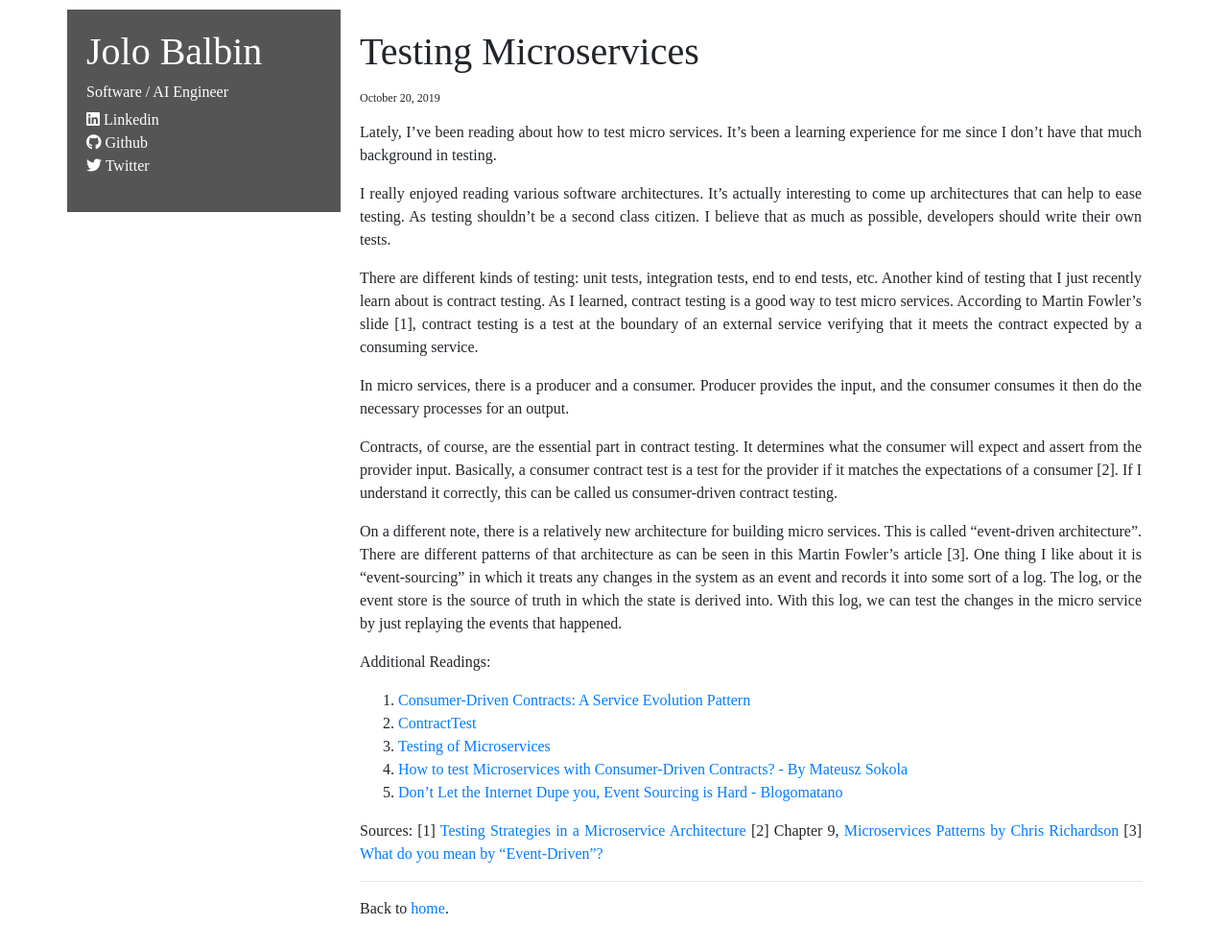
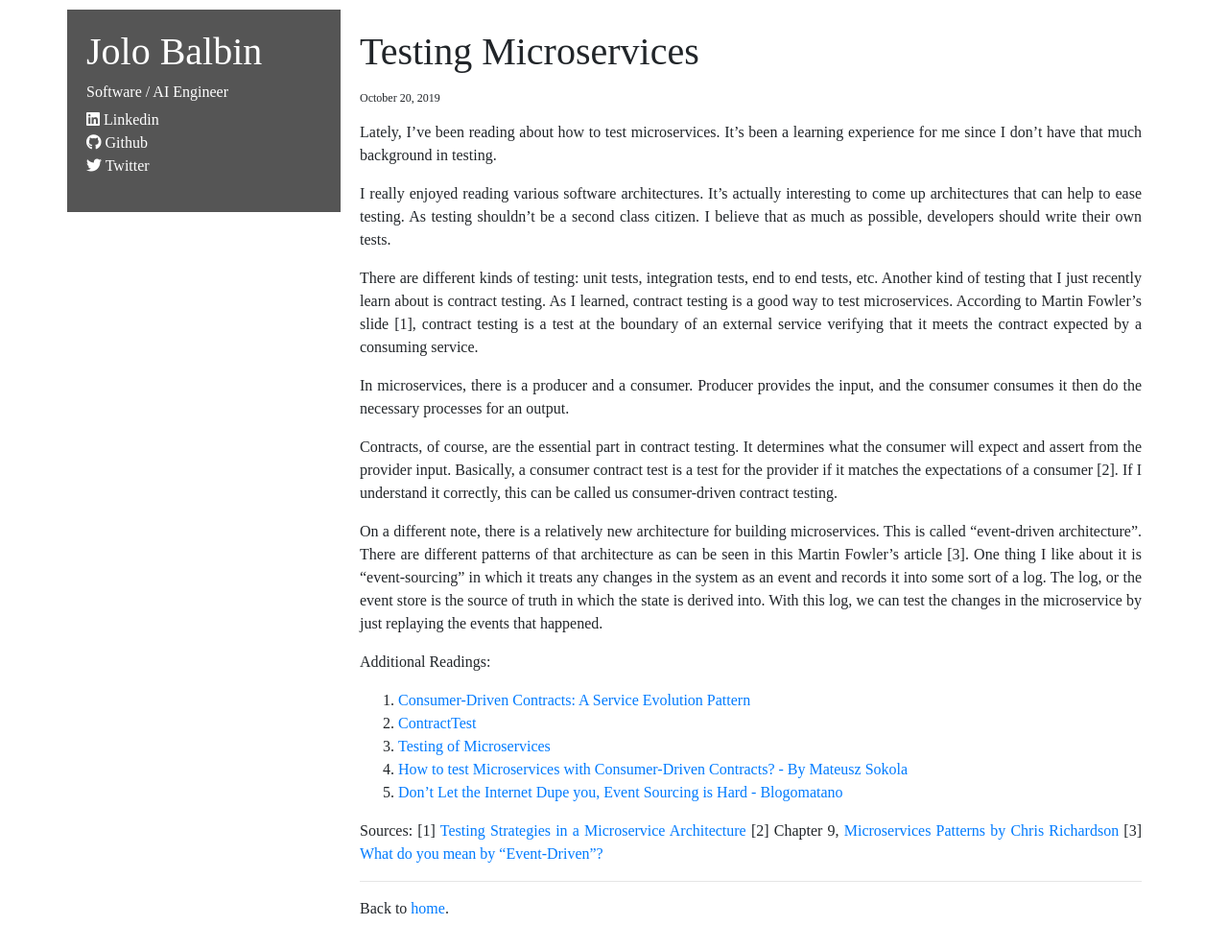
Before and after one commit to MojoJolo/MojoJolo.github.io, a Jekyll site: the page built from _posts/2019-10-20-testing-microservices.md, in a window 1280 px wide. Shown: the whole page at 96% size. Built offline with Jekyll 4.4.1, drawn with Linux system fonts in a browser that asks for light colours; nearby versions of some CDN libraries.

Commit message:
removed space in micro servces

```diff
--- a/_posts/2019-10-20-testing-microservices.md
+++ b/_posts/2019-10-20-testing-microservices.md
@@ -2,20 +2,20 @@
 layout: post
 title: "Testing Microservices"
 date: 2019-10-20
-description: There are different kinds of testing, unit tests, integration tests, end to end tests, etc. Another kind of testing that I just recently learn about is contract testing. As I learned, contract testing is a good way to test micro services. According to Martin Fowler’s slide, contract testing is a test at the boundary of an external service verifying that it meets the contract expected by a consuming service.
+description: There are different kinds of testing, unit tests, integration tests, end to end tests, etc. Another kind of testing that I just recently learn about is contract testing. As I learned, contract testing is a good way to test microservices. According to Martin Fowler’s slide, contract testing is a test at the boundary of an external service verifying that it meets the contract expected by a consuming service.
 ---
 
-Lately, I’ve been reading about how to test micro services. It’s been a learning experience for me since I don’t have that much background in testing.
+Lately, I’ve been reading about how to test microservices. It’s been a learning experience for me since I don’t have that much background in testing.
 
 I really enjoyed reading various software architectures. It’s actually interesting to come up architectures that can help to ease testing. As testing shouldn’t be a second class citizen. I believe that as much as possible, developers should write their own tests.
 
-There are different kinds of testing: unit tests, integration tests, end to end tests, etc. Another kind of testing that I just recently learn about is contract testing. As I learned, contract testing is a good way to test micro services. According to Martin Fowler’s slide [1], contract testing is a test at the boundary of an external service verifying that it meets the contract expected by a consuming service.
+There are different kinds of testing: unit tests, integration tests, end to end tests, etc. Another kind of testing that I just recently learn about is contract testing. As I learned, contract testing is a good way to test microservices. According to Martin Fowler’s slide [1], contract testing is a test at the boundary of an external service verifying that it meets the contract expected by a consuming service.
 
-In micro services, there is a producer and a consumer. Producer provides the input, and the consumer consumes it then do the necessary processes for an output.
+In microservices, there is a producer and a consumer. Producer provides the input, and the consumer consumes it then do the necessary processes for an output.
 
 Contracts, of course, are the essential part in contract testing. It determines what the consumer will expect and assert from the provider input.  Basically, a  consumer contract test is a test for the provider if it matches the expectations of a consumer [2]. If I understand it correctly, this can be called us consumer-driven contract testing.
 
-On a different note, there is a relatively new architecture for building micro services. This is called “event-driven architecture”. There are different patterns of that architecture as can be seen in this Martin Fowler’s article [3]. One thing I like about it is “event-sourcing” in which it treats any changes in the system as an event and records it into some sort of a log. The log, or the event store is the source of truth in which the state is derived into. With this log, we can test the changes in the micro service by just replaying the events that happened.
+On a different note, there is a relatively new architecture for building microservices. This is called “event-driven architecture”. There are different patterns of that architecture as can be seen in this Martin Fowler’s article [3]. One thing I like about it is “event-sourcing” in which it treats any changes in the system as an event and records it into some sort of a log. The log, or the event store is the source of truth in which the state is derived into. With this log, we can test the changes in the microservice by just replaying the events that happened.
 
 Additional Readings:
 1. [Consumer-Driven Contracts: A Service Evolution Pattern](https://martinfowler.com/articles/consumerDrivenContracts.html)
```
